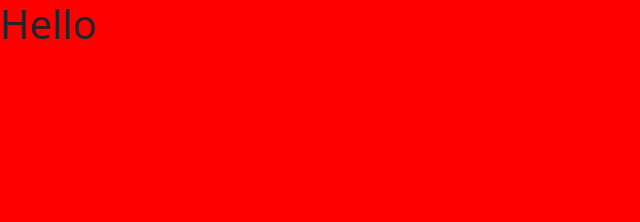
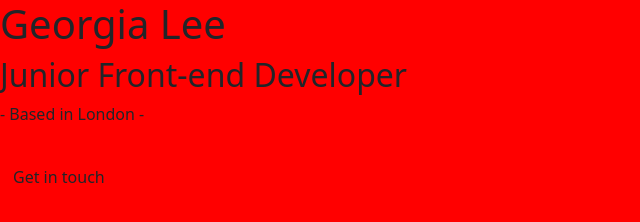
Before and after one commit to georgia-lee04/portfolio-georgia-lee, a plain HTML site: page index.html in a window 1280 px wide. Shown: the whole page, without its empty margins (0-640 px from the left). Drawn offline with nearby package versions, Linux system fonts and the light colour scheme.

Commit message:
Created Hero banner and included Google fonts embed code

```diff
--- a/index.html
+++ b/index.html
@@ -21,8 +21,19 @@
       src="https://kit.fontawesome.com/8fcfec65bd.js"
       crossorigin="anonymous"
     ></script>
+    <link rel="preconnect" href="https://fonts.googleapis.com" />
+    <link rel="preconnect" href="https://fonts.gstatic.com" crossorigin />
+    <link
+      href="https://fonts.googleapis.com/css2?family=Oswald:wght@200..700&family=Roboto:ital,wght@0,100..900;1,100..900&display=swap"
+      rel="stylesheet"
+    />
   </head>
   <body>
-    <h1>Hello</h1>
+    <div class="hero">
+      <h1>Georgia Lee</h1>
+      <h2>Junior Front-end Developer</h2>
+      <p>- Based in London -</p>
+      <a href="#" class="btn contact-btn mt-3">Get in touch</a>
+    </div>
   </body>
 </html>
```
